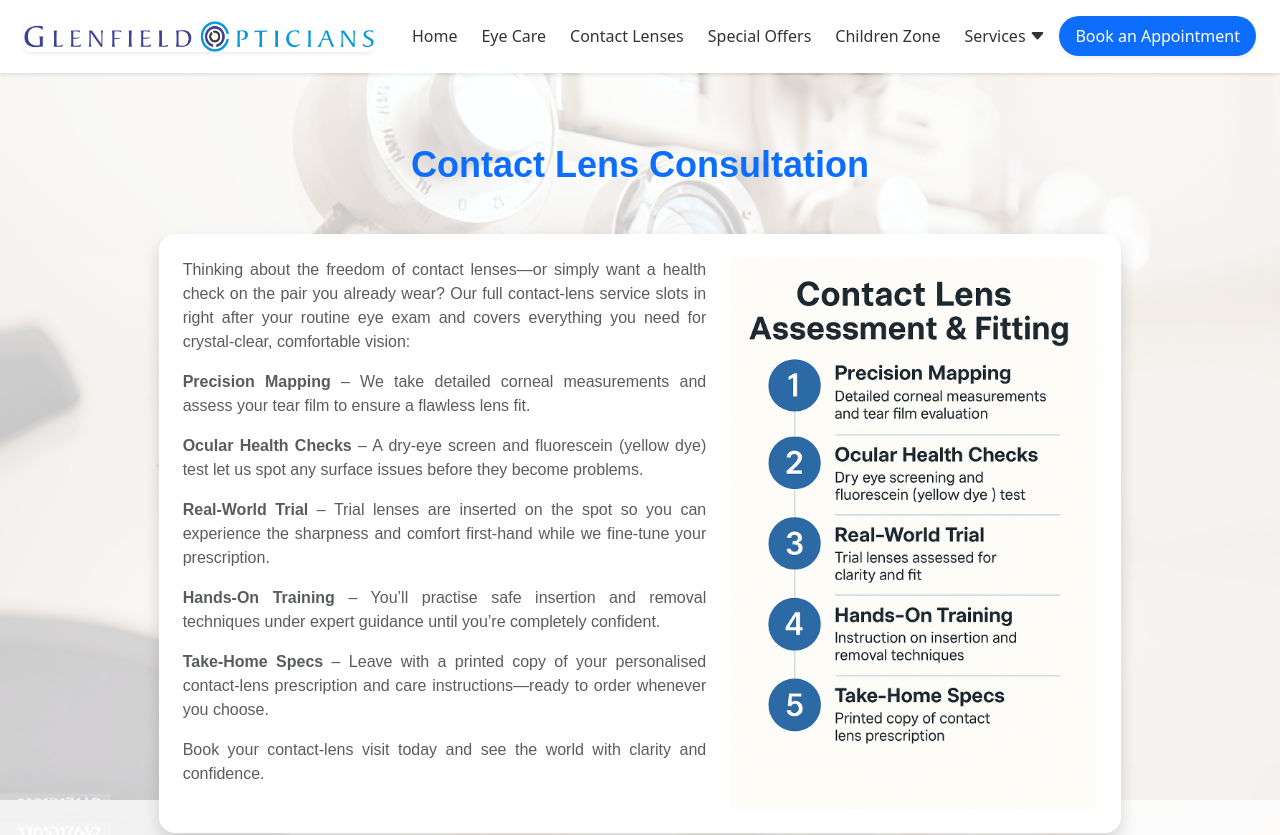
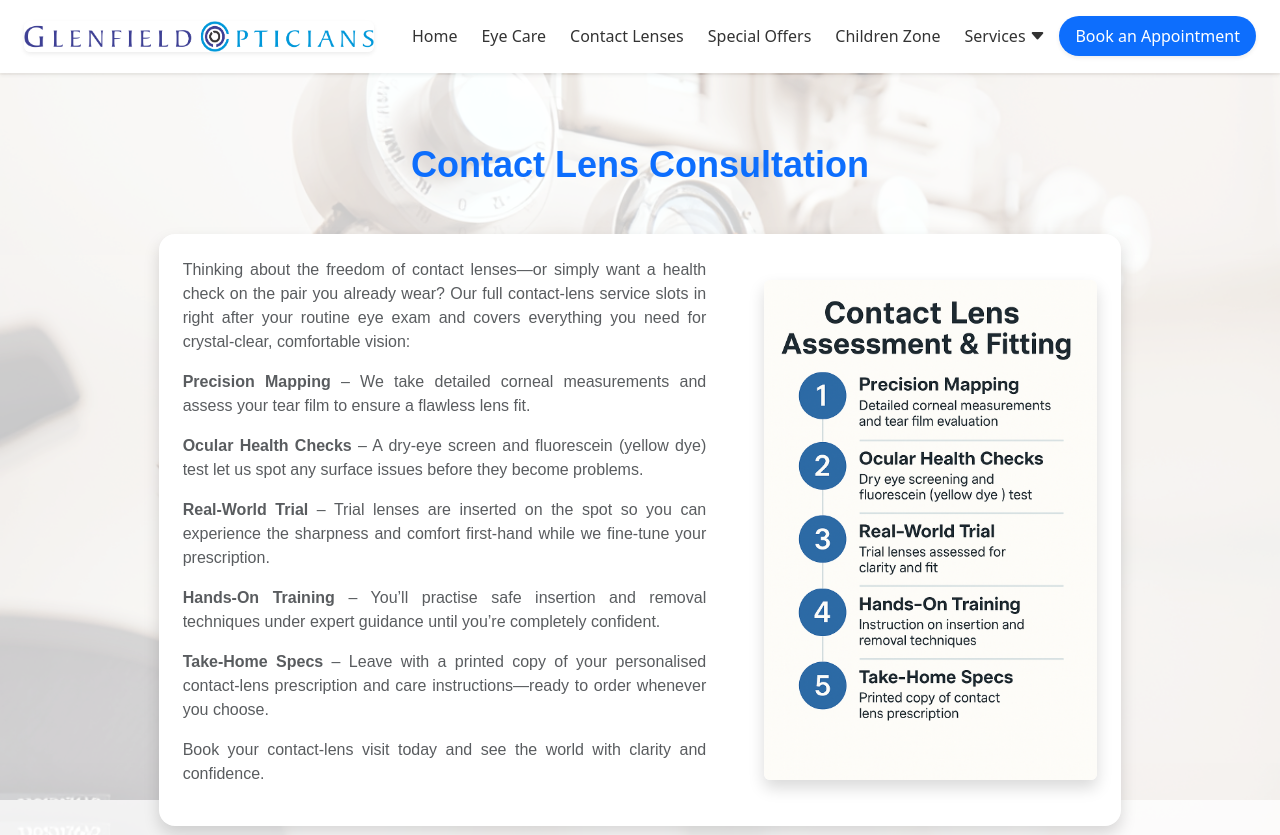
Before and after one commit to mohaammed17/Glenfield-Opticians, a React (Vite) app in the folder Frontend/: page /contact-lens-consultation in a window 1280 px wide. Shown: the top 835 px of the page. Built offline with nearby package versions, Linux system fonts and the light colour scheme.

Commit message:
lazy loading

```diff
--- a/Frontend/src/Pages/ContactLensConsultation.jsx
+++ b/Frontend/src/Pages/ContactLensConsultation.jsx
@@ -18,7 +18,8 @@ const ContactLensConsultation = () => {
           <div className="col-lg-10">
             <div className="card border-0 shadow rounded-4 p-4 bg-white">
               <div className="row">
-                <div className="col-md-7">
+                {/* Text Column */}
+                <div className="col-md-7 col-12">
                   <p className="text-muted" style={{ textAlign: 'justify' }}>
                     Thinking about the freedom of contact lenses—or simply want a health check on the pair you already wear? Our full contact-lens service slots in right after your routine eye exam and covers everything you need for crystal-clear, comfortable vision:
                   </p>
@@ -41,11 +42,20 @@ const ContactLensConsultation = () => {
                     Book your contact-lens visit today and see the world with clarity and confidence.
                   </p>
                 </div>
-                <div className="col-md-5 d-flex align-items-center">
+                {/* Image Column */}
+                <div className="col-md-5 col-12 d-flex align-items-center justify-content-md-end justify-content-center mt-4 mt-md-0">
                   <img
                     src={contactLensMap}
                     alt="Contact lens consultation steps"
-                    className="img-fluid rounded"
+                    className="img-fluid rounded shadow"
+                    loading="lazy"
+                    style={{
+                      maxHeight: '500px',
+                      objectFit: 'cover',
+                      transition: 'opacity 0.5s ease-in-out',
+                      opacity: 0
+                    }}
+                    onLoad={(e) => (e.target.style.opacity = 1)}
                   />
                 </div>
               </div>
--- a/Frontend/src/Pages/DispensingOfEyeglasses.jsx
+++ b/Frontend/src/Pages/DispensingOfEyeglasses.jsx
@@ -55,7 +55,14 @@ const DispensingOfEyeglasses = () => {
                   src={dispensingJourney}
                   alt="Spectacles Dispensing Journey"
                   className="img-fluid rounded shadow"
-                  style={{ maxHeight: '500px', objectFit: 'cover' }}
+                  loading="lazy"
+                  style={{
+                    maxHeight: '500px',
+                    objectFit: 'cover',
+                    transition: 'opacity 0.5s ease-in-out',
+                    opacity: 0
+                  }}
+                  onLoad={(e) => e.target.style.opacity = 1}
                 />
               </div>
             </div>
```
